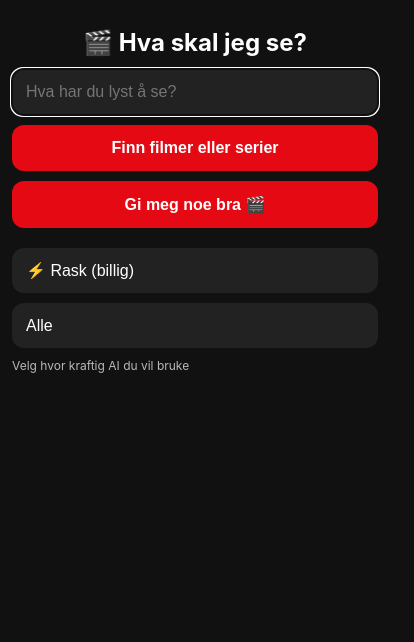
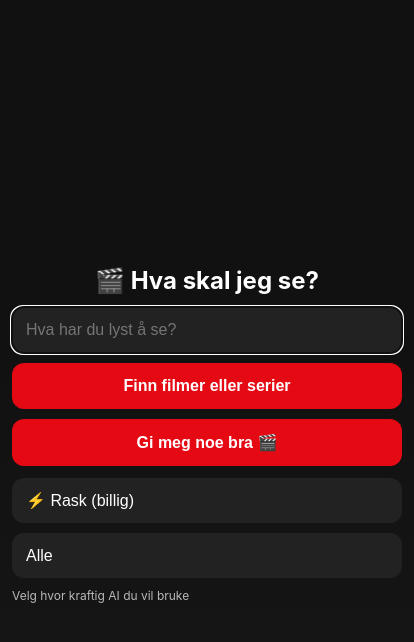
Before and after one commit to hdybdahl94-rgb/movie-finder, a React (Vite) app: page / in a window 390 px wide. Shown: the top 642 px of the page, 414 px wide, since content can reach past the window. Built offline with nearby package versions, Linux system fonts and the light colour scheme.

Commit message:
mobilvennlig2

```diff
--- a/src/App.jsx
+++ b/src/App.jsx
@@ -114,7 +114,10 @@ export default function App() {
     };
 
     return (
-        <div className="container">
+
+        <div className={`container ${result.length === 0 ? "empty" : ""}`}>
+            <div className="content">
+
                 <h1>🎬 Hva skal jeg se?</h1>
 
                 <form
@@ -294,5 +297,6 @@ export default function App() {
                         ))}
                 </div>
             </div>
+        </div>
     );
 }
--- a/src/style.css
+++ b/src/style.css
@@ -2,27 +2,36 @@
 body {
   margin: 0;
   font-family: -apple-system, BlinkMacSystemFont, sans-serif;
-  background: #111;
+  background: linear-gradient(180deg, #111 0%, #111 40%, #181818 100%);
   color: #fff;
-
-  font-size: 16px; /* NY */
+  font-size: 16px;
 }
 
-
+/* CONTAINER */
 .container {
+  width: 100%;
   max-width: 600px;
   margin: 0 auto;
   padding: 12px;
-  min-height: 100vh;
 }
 
-/* KUN når det er tomt */
-.container.centered {
+/* EMPTY STATE → midten */
+.container.empty {
+  min-height: 100dvh;
   display: flex;
-  flex-direction: column;
-  justify-content: center;
+  align-items: center;     /* vertikal center */
+  justify-content: center; /* horisontal center */
 }
 
+/* INNER CONTENT */
+.content {
+  width: 100%;
+}
+
+/* (valgfritt – mer app-look) */
+.container.empty .content {
+  max-width: 400px;
+}
 
 /* TITTEL */
 h1 {
@@ -31,17 +40,11 @@ h1 {
   margin-bottom: 12px;
 }
 
-/* FORM (sticky + clean layout) */
+/* FORM */
 form {
   display: flex;
   flex-direction: column;
   gap: 10px;
-
-  position: sticky;
-  top: 0;
-  z-index: 10;
-  background: #111;
-  padding-bottom: 8px;
 }
 
 /* INPUT, BUTTON, SELECT */
@@ -92,6 +95,7 @@ select {
   display: flex;
   flex-direction: column;
   gap: 12px;
+  margin-top: 12px;
 }
 
 /* CARD */
@@ -102,7 +106,6 @@ select {
   border-radius: 14px;
   padding: 12px;
   align-items: flex-start;
-
   cursor: pointer;
   transition: transform 0.1s ease, background 0.1s ease;
   box-shadow: 0 2px 6px rgba(0, 0, 0, 0.4);
@@ -148,7 +151,7 @@ select {
   line-height: 1.3;
 }
 
-/* DESCRIPTION (clamped) */
+/* DESCRIPTION */
 .card-content p {
   margin: 0;
   color: #cfcfcf;
@@ -170,7 +173,7 @@ select {
 
 .ratings span {
   background: #2a2a2a;
-  padding: 5px 8px;
+  padding: 6px 10px;
   border-radius: 999px;
   font-size: 13px;
   font-weight: 600;
@@ -190,7 +193,7 @@ select {
 }
 
 .watch-label-muted {
-  font-size: 12px;
+  font-size: 13px;
   margin: 0 0 8px 0;
   opacity: 0.55;
   color: #bdbdbd;
@@ -226,7 +229,7 @@ select {
   white-space: nowrap;
 }
 
-/* WATCH LINK */
+/* LINK */
 .watch-link {
   display: inline-block;
   margin-top: 4px;
@@ -249,6 +252,4 @@ select {
     min-width: 70px;
     height: 105px;
   }
-
-
 }
```
Lines whose indentation alone changed are shown as unchanged.
